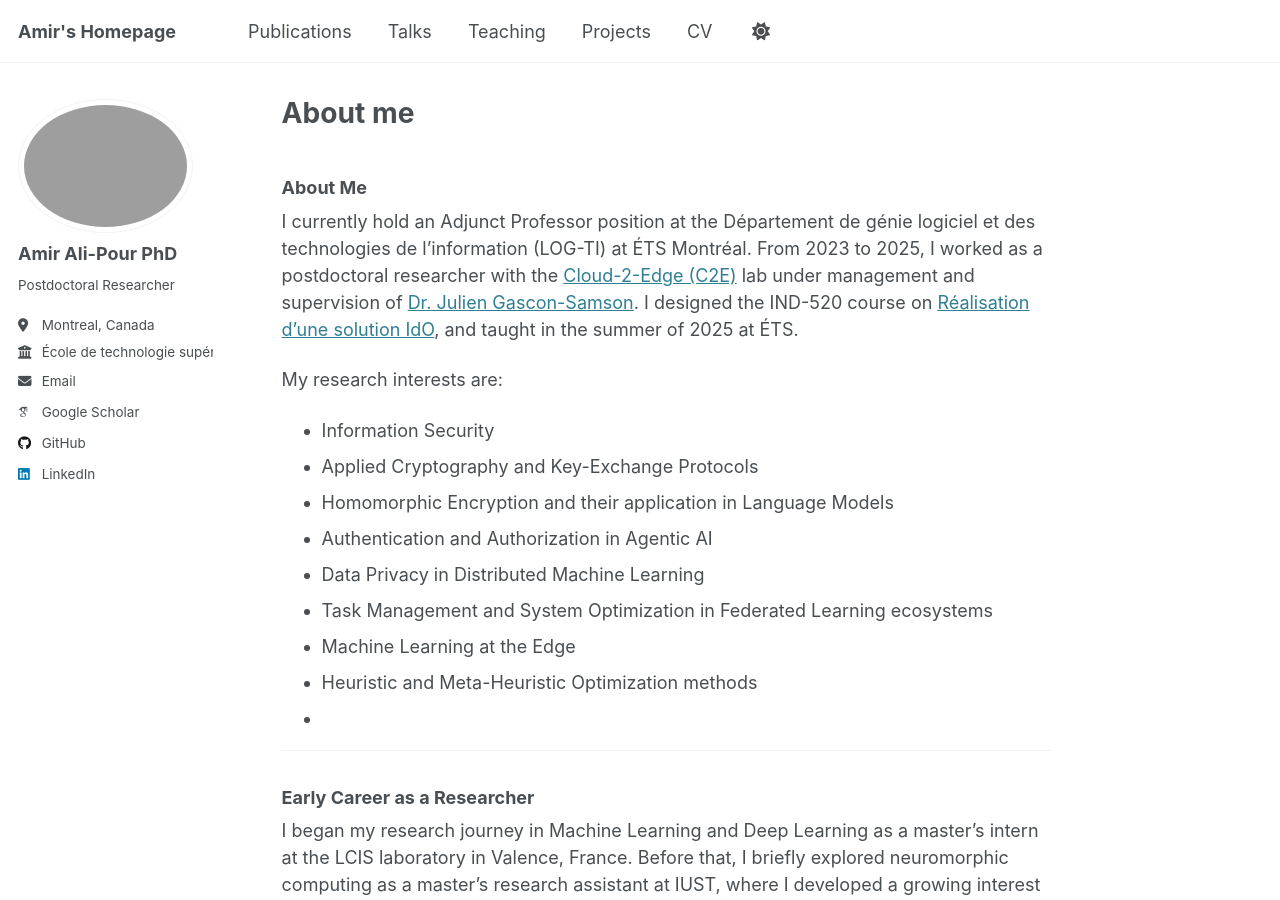
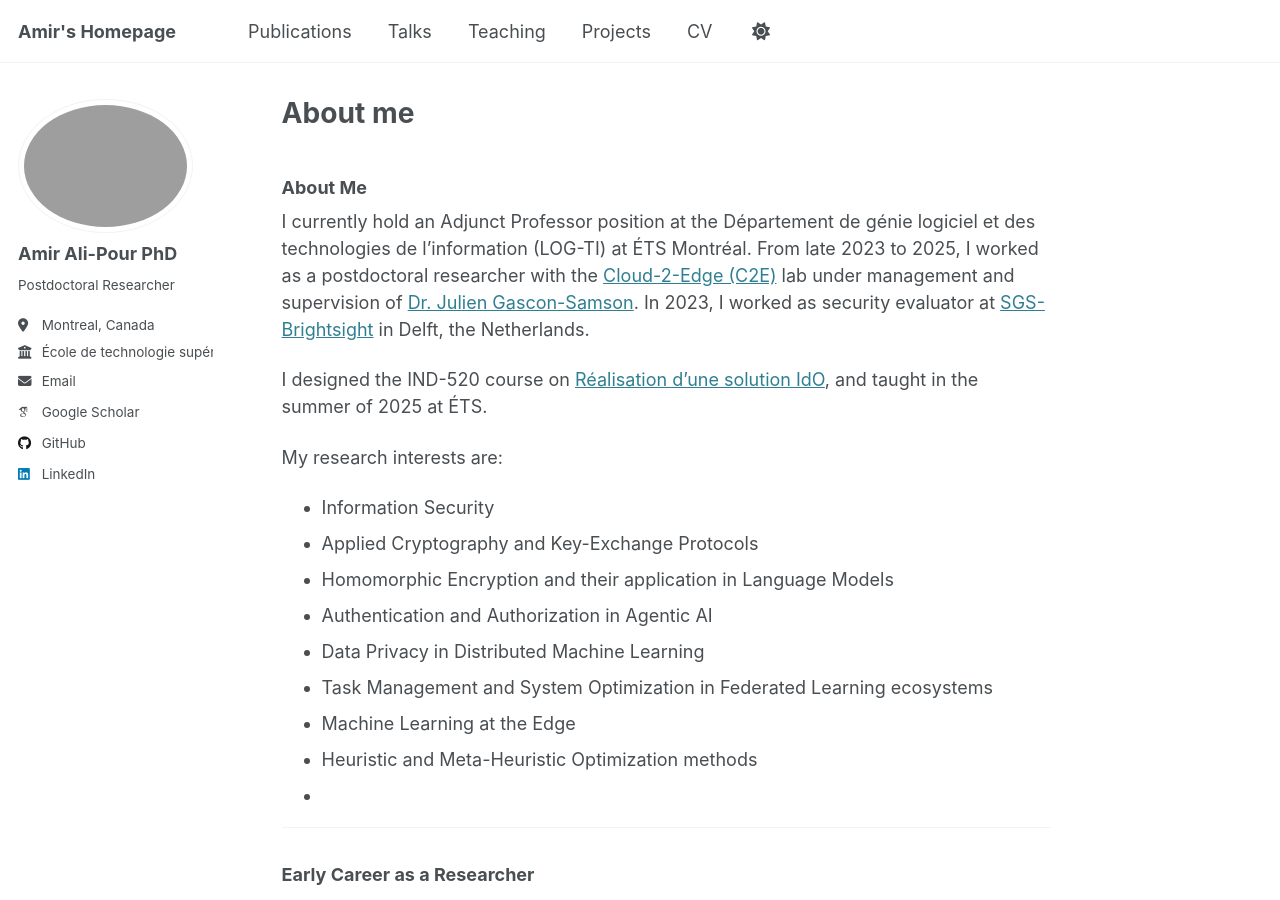
Before and after one commit to ali-pour-amir/ali-pour-amir.github.io, a Jekyll site: the page built from _pages/about.md, in a window 1280 px wide and 900 px high. Built offline with Jekyll 4.4.1, drawn with Linux system fonts in a browser that asks for light colours; some web fonts are replaced.

Commit message:
Update about.md
Updated status

```diff
--- a/_pages/about.md
+++ b/_pages/about.md
@@ -8,7 +8,9 @@ redirect_from:
 ---
 ### About Me
 
-I currently hold an Adjunct Professor position at the Département de génie logiciel et des technologies de l'information (LOG-TI) at ÉTS Montréal. From 2023 to 2025, I worked as a postdoctoral researcher with the [Cloud-2-Edge (C2E)](https://www.juliengs.ca/) lab under management and supervision of [Dr. Julien Gascon-Samson](https://www.etsmtl.ca/en/study-at-ets/professors/jgsamson). I designed the IND-520 course on [Réalisation d’une solution IdO](https://www.etsmtl.ca/en/study/courses/ind520), and taught in the summer of 2025 at ÉTS.
+I currently hold an Adjunct Professor position at the Département de génie logiciel et des technologies de l'information (LOG-TI) at ÉTS Montréal. From late 2023 to 2025, I worked as a postdoctoral researcher with the [Cloud-2-Edge (C2E)](https://www.juliengs.ca/) lab under management and supervision of [Dr. Julien Gascon-Samson](https://www.etsmtl.ca/en/study-at-ets/professors/jgsamson). In 2023, I worked as security evaluator at [SGS-Brightsight](https://www.brightsight.com/) in Delft, the Netherlands.
+
+I designed the IND-520 course on [Réalisation d’une solution IdO](https://www.etsmtl.ca/en/study/courses/ind520), and taught in the summer of 2025 at ÉTS.
 
 My research interests are:
 - Information Security
```
